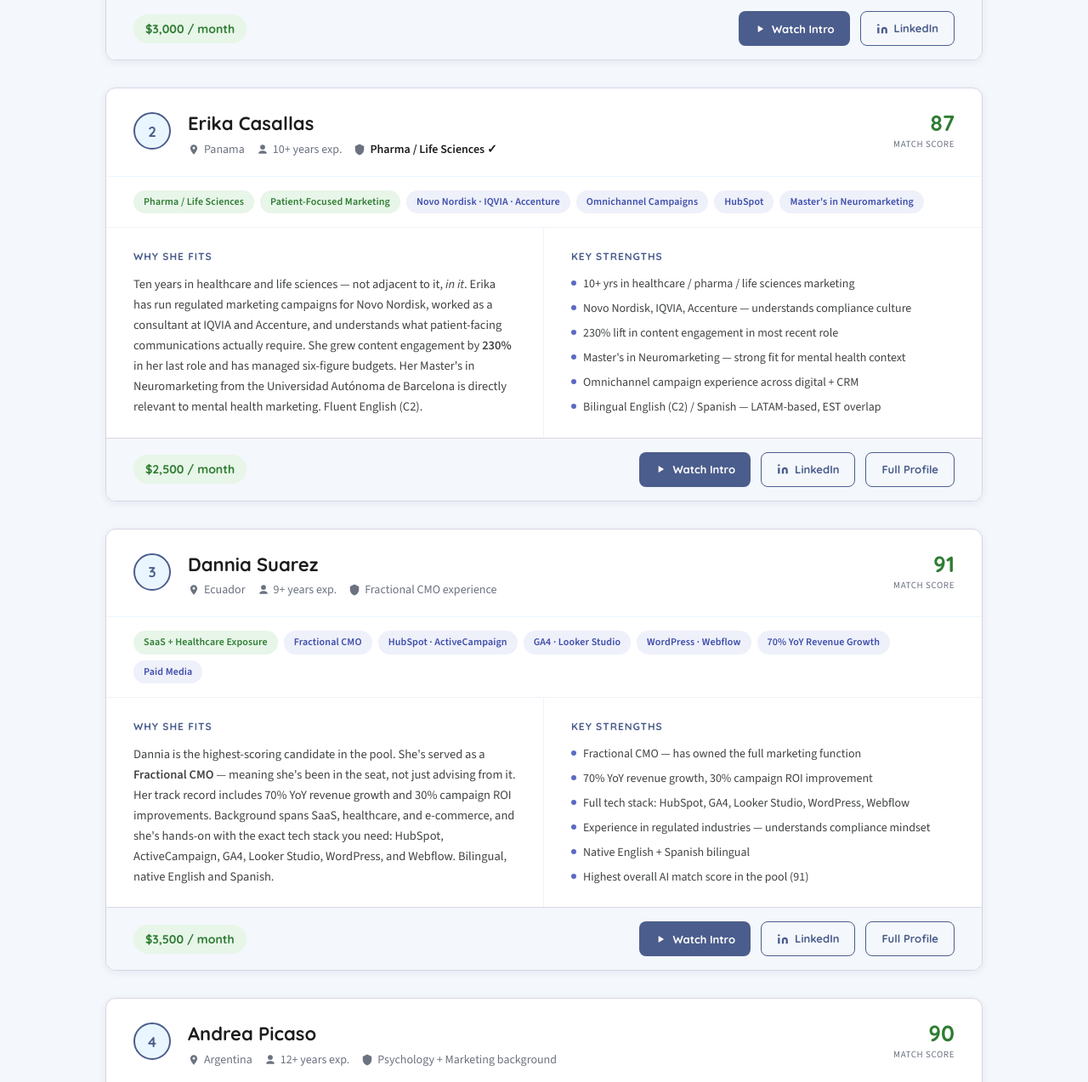
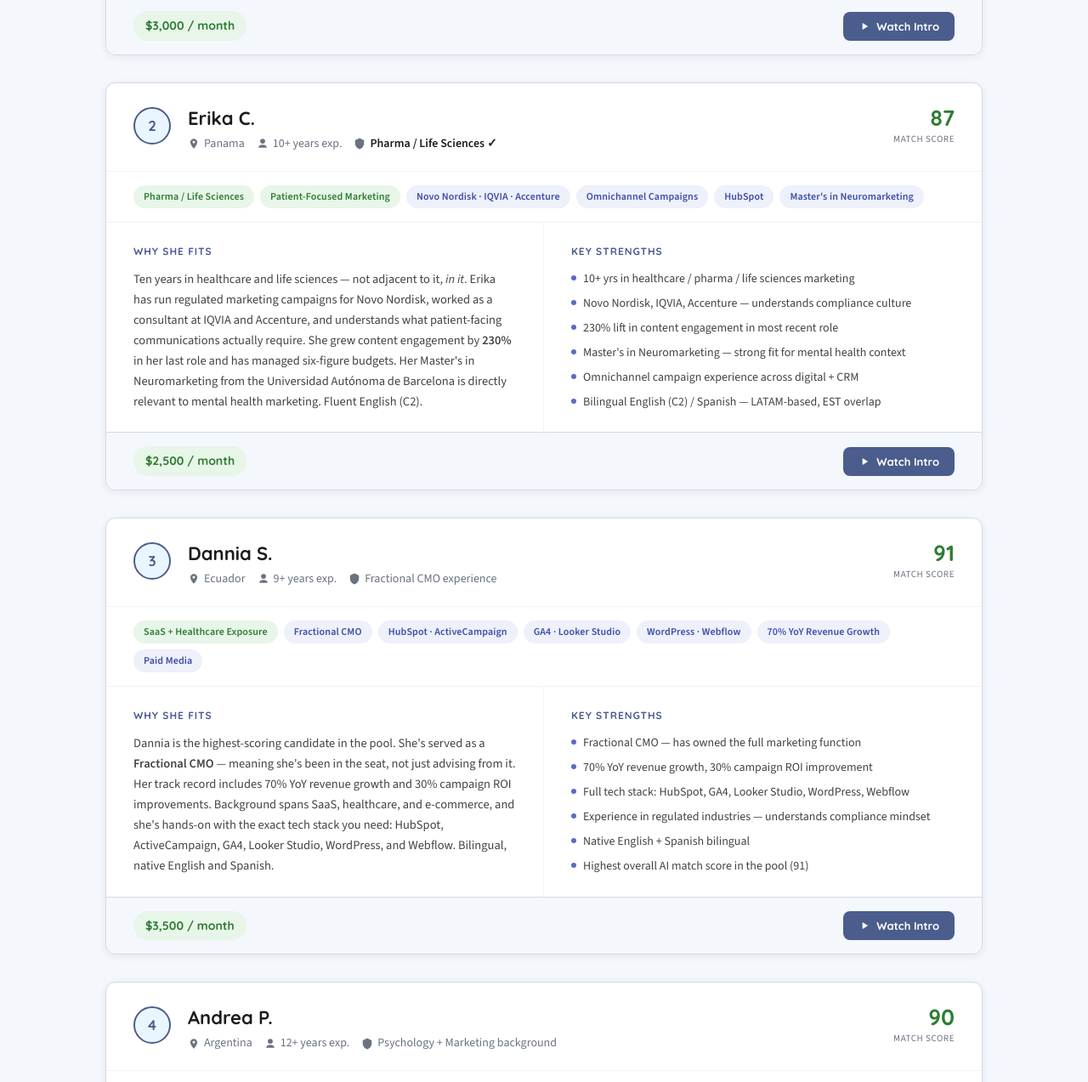
Before and after one commit to wg-dotcom/integrative-mind-candidates, a plain HTML site: page index.html in a window 1280 px wide. Shown: the part 1300-2573 px from the top of the page at 85% size. Drawn offline with nearby package versions, Linux system fonts and the light colour scheme.

Commit message:
Anonymize candidates: first name + initial only, remove LinkedIn links

```diff
--- a/index.html
+++ b/index.html
@@ -554,7 +554,7 @@
     <div class="card-header">
       <div class="rank-badge"><span>1</span></div>
       <div class="card-name-block">
-        <div class="card-name">Jorge Perez</div>
+        <div class="card-name">Jorge P.</div>
         <div class="card-meta-row">
           <div class="card-meta-item">
             <svg viewBox="0 0 24 24" fill="currentColor"><path d="M12 2C8.13 2 5 5.13 5 9c0 5.25 7 13 7 13s7-7.75 7-13c0-3.87-3.13-7-7-7zm0 9.5c-1.38 0-2.5-1.12-2.5-2.5s1.12-2.5 2.5-2.5 2.5 1.12 2.5 2.5-1.12 2.5-2.5 2.5z"/></svg>
@@ -607,14 +607,10 @@
     <div class="card-footer">
       <span class="rate-pill">$3,000 / month</span>
       <div class="card-links">
-        <button class="btn btn-primary" onclick="openVideo('Jorge Perez', 'https://pub-320f624a298145c09bbf1003b5cf0a27.r2.dev/uploads/6bd01341-739e-4984-b5ab-87e6adef380a')">
+        <button class="btn btn-primary" onclick="openVideo('Jorge P.', 'https://pub-320f624a298145c09bbf1003b5cf0a27.r2.dev/uploads/6bd01341-739e-4984-b5ab-87e6adef380a')">
           <svg viewBox="0 0 24 24" fill="currentColor"><path d="M8 5v14l11-7z"/></svg>
           Watch Intro
         </button>
-        <a class="btn btn-outline" href="https://www.linkedin.com/in/jorge-perez-cast/" target="_blank" rel="noopener">
-          <svg viewBox="0 0 24 24" fill="currentColor"><path d="M16 8a6 6 0 0 1 6 6v7h-4v-7a2 2 0 0 0-2-2 2 2 0 0 0-2 2v7h-4v-7a6 6 0 0 1 6-6zM2 9h4v12H2z"/><circle cx="4" cy="4" r="2"/></svg>
-          LinkedIn
-        </a>
       </div>
     </div>
   </article>
@@ -624,7 +620,7 @@
     <div class="card-header">
       <div class="rank-badge"><span>2</span></div>
       <div class="card-name-block">
-        <div class="card-name">Erika Casallas</div>
+        <div class="card-name">Erika C.</div>
         <div class="card-meta-row">
           <div class="card-meta-item">
             <svg viewBox="0 0 24 24" fill="currentColor"><path d="M12 2C8.13 2 5 5.13 5 9c0 5.25 7 13 7 13s7-7.75 7-13c0-3.87-3.13-7-7-7zm0 9.5c-1.38 0-2.5-1.12-2.5-2.5s1.12-2.5 2.5-2.5 2.5 1.12 2.5 2.5-1.12 2.5-2.5 2.5z"/></svg>
@@ -676,17 +672,10 @@
     <div class="card-footer">
       <span class="rate-pill">$2,500 / month</span>
       <div class="card-links">
-        <button class="btn btn-primary" onclick="openVideo('Erika Casallas', 'https://pub-320f624a298145c09bbf1003b5cf0a27.r2.dev/uploads/64b15135-2d5f-4b4c-b136-d6d042673cf8')">
+        <button class="btn btn-primary" onclick="openVideo('Erika C.', 'https://pub-320f624a298145c09bbf1003b5cf0a27.r2.dev/uploads/64b15135-2d5f-4b4c-b136-d6d042673cf8')">
           <svg viewBox="0 0 24 24" fill="currentColor"><path d="M8 5v14l11-7z"/></svg>
           Watch Intro
         </button>
-        <a class="btn btn-outline" href="https://www.linkedin.com/in/erika-casallas-a443a46b/" target="_blank" rel="noopener">
-          <svg viewBox="0 0 24 24" fill="currentColor"><path d="M16 8a6 6 0 0 1 6 6v7h-4v-7a2 2 0 0 0-2-2 2 2 0 0 0-2 2v7h-4v-7a6 6 0 0 1 6-6zM2 9h4v12H2z"/><circle cx="4" cy="4" r="2"/></svg>
-          LinkedIn
-        </a>
-        <a class="btn btn-outline" href="https://profiles.candidate-profiles.com/erika-c-marketing-manager-2025-10-21/" target="_blank" rel="noopener">
-          Full Profile
-        </a>
       </div>
     </div>
   </article>
@@ -696,7 +685,7 @@
     <div class="card-header">
       <div class="rank-badge"><span>3</span></div>
       <div class="card-name-block">
-        <div class="card-name">Dannia Suarez</div>
+        <div class="card-name">Dannia S.</div>
         <div class="card-meta-row">
           <div class="card-meta-item">
             <svg viewBox="0 0 24 24" fill="currentColor"><path d="M12 2C8.13 2 5 5.13 5 9c0 5.25 7 13 7 13s7-7.75 7-13c0-3.87-3.13-7-7-7zm0 9.5c-1.38 0-2.5-1.12-2.5-2.5s1.12-2.5 2.5-2.5 2.5 1.12 2.5 2.5-1.12 2.5-2.5 2.5z"/></svg>
@@ -749,17 +738,10 @@
     <div class="card-footer">
       <span class="rate-pill">$3,500 / month</span>
       <div class="card-links">
-        <button class="btn btn-primary" onclick="openVideo('Dannia Suarez', 'https://pub-320f624a298145c09bbf1003b5cf0a27.r2.dev/uploads/7ed7946a-9487-43c3-a549-74773282fedf')">
+        <button class="btn btn-primary" onclick="openVideo('Dannia S.', 'https://pub-320f624a298145c09bbf1003b5cf0a27.r2.dev/uploads/7ed7946a-9487-43c3-a549-74773282fedf')">
           <svg viewBox="0 0 24 24" fill="currentColor"><path d="M8 5v14l11-7z"/></svg>
           Watch Intro
         </button>
-        <a class="btn btn-outline" href="https://www.linkedin.com/in/dannia-suarez-651946185/" target="_blank" rel="noopener">
-          <svg viewBox="0 0 24 24" fill="currentColor"><path d="M16 8a6 6 0 0 1 6 6v7h-4v-7a2 2 0 0 0-2-2 2 2 0 0 0-2 2v7h-4v-7a6 6 0 0 1 6-6zM2 9h4v12H2z"/><circle cx="4" cy="4" r="2"/></svg>
-          LinkedIn
-        </a>
-        <a class="btn btn-outline" href="https://profiles.candidate-profiles.com/dannia-s-marketing-manager-2025-10-21/" target="_blank" rel="noopener">
-          Full Profile
-        </a>
       </div>
     </div>
   </article>
@@ -769,7 +751,7 @@
     <div class="card-header">
       <div class="rank-badge"><span>4</span></div>
       <div class="card-name-block">
-        <div class="card-name">Andrea Picaso</div>
+        <div class="card-name">Andrea P.</div>
         <div class="card-meta-row">
           <div class="card-meta-item">
             <svg viewBox="0 0 24 24" fill="currentColor"><path d="M12 2C8.13 2 5 5.13 5 9c0 5.25 7 13 7 13s7-7.75 7-13c0-3.87-3.13-7-7-7zm0 9.5c-1.38 0-2.5-1.12-2.5-2.5s1.12-2.5 2.5-2.5 2.5 1.12 2.5 2.5-1.12 2.5-2.5 2.5z"/></svg>
@@ -822,14 +804,10 @@
     <div class="card-footer">
       <span class="rate-pill">$3,500 / month</span>
       <div class="card-links">
-        <button class="btn btn-primary" onclick="openVideo('Andrea Picaso', 'https://pub-320f624a298145c09bbf1003b5cf0a27.r2.dev/uploads/28f9414f-13c3-43d6-8f89-f66d700ed40c')">
+        <button class="btn btn-primary" onclick="openVideo('Andrea P.', 'https://pub-320f624a298145c09bbf1003b5cf0a27.r2.dev/uploads/28f9414f-13c3-43d6-8f89-f66d700ed40c')">
           <svg viewBox="0 0 24 24" fill="currentColor"><path d="M8 5v14l11-7z"/></svg>
           Watch Intro
         </button>
-        <a class="btn btn-outline" href="https://www.linkedin.com/in/contenidosdecalidad/" target="_blank" rel="noopener">
-          <svg viewBox="0 0 24 24" fill="currentColor"><path d="M16 8a6 6 0 0 1 6 6v7h-4v-7a2 2 0 0 0-2-2 2 2 0 0 0-2 2v7h-4v-7a6 6 0 0 1 6-6zM2 9h4v12H2z"/><circle cx="4" cy="4" r="2"/></svg>
-          LinkedIn
-        </a>
       </div>
     </div>
   </article>
@@ -839,7 +817,7 @@
     <div class="card-header">
       <div class="rank-badge"><span>5</span></div>
       <div class="card-name-block">
-        <div class="card-name">Diana Reyes</div>
+        <div class="card-name">Diana R.</div>
         <div class="card-meta-row">
           <div class="card-meta-item">
             <svg viewBox="0 0 24 24" fill="currentColor"><path d="M12 2C8.13 2 5 5.13 5 9c0 5.25 7 13 7 13s7-7.75 7-13c0-3.87-3.13-7-7-7zm0 9.5c-1.38 0-2.5-1.12-2.5-2.5s1.12-2.5 2.5-2.5 2.5 1.12 2.5 2.5-1.12 2.5-2.5 2.5z"/></svg>
@@ -891,14 +869,10 @@
     <div class="card-footer">
       <span class="rate-pill">$3,500 / month</span>
       <div class="card-links">
-        <button class="btn btn-primary" onclick="openVideo('Diana Reyes', 'https://pub-320f624a298145c09bbf1003b5cf0a27.r2.dev/uploads/81ec1526-a6e2-4c75-a916-5c99d7283009')">
+        <button class="btn btn-primary" onclick="openVideo('Diana R.', 'https://pub-320f624a298145c09bbf1003b5cf0a27.r2.dev/uploads/81ec1526-a6e2-4c75-a916-5c99d7283009')">
           <svg viewBox="0 0 24 24" fill="currentColor"><path d="M8 5v14l11-7z"/></svg>
           Watch Intro
         </button>
-        <a class="btn btn-outline" href="https://www.linkedin.com/in/diana-reyes-peru/" target="_blank" rel="noopener">
-          <svg viewBox="0 0 24 24" fill="currentColor"><path d="M16 8a6 6 0 0 1 6 6v7h-4v-7a2 2 0 0 0-2-2 2 2 0 0 0-2 2v7h-4v-7a6 6 0 0 1 6-6zM2 9h4v12H2z"/><circle cx="4" cy="4" r="2"/></svg>
-          LinkedIn
-        </a>
       </div>
     </div>
   </article>
```
